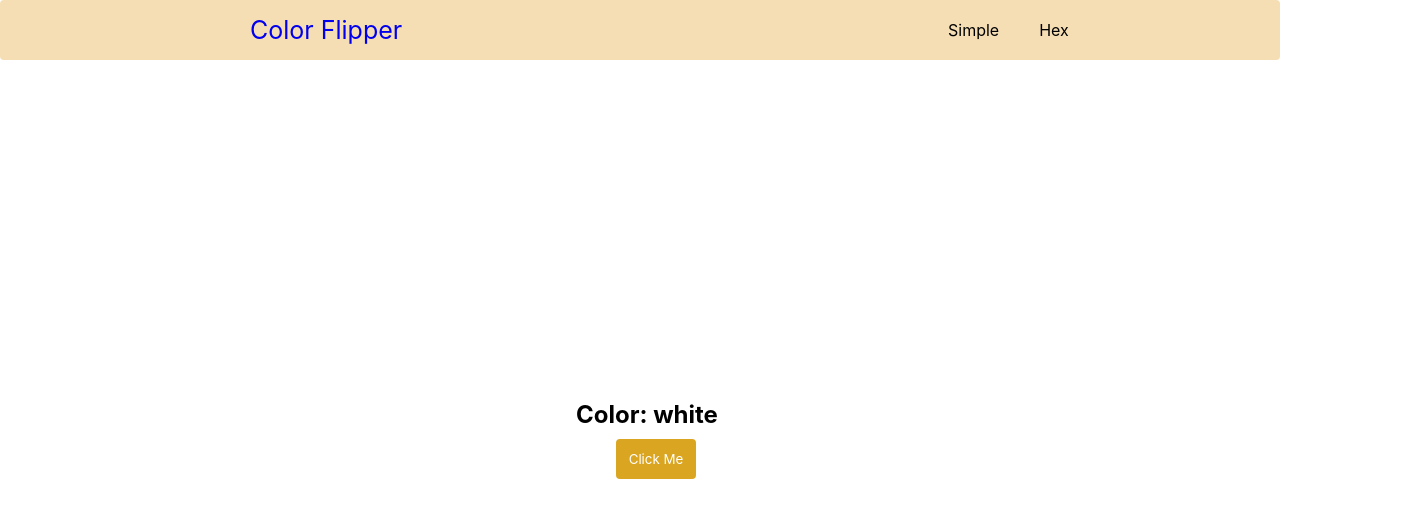
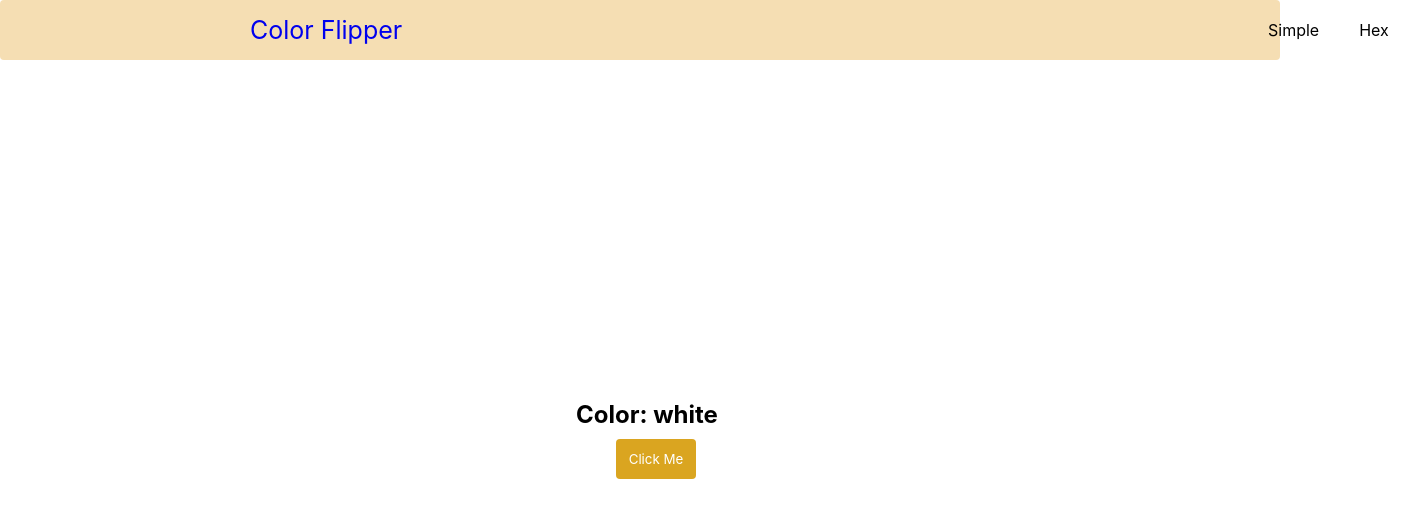
Before and after one commit to ShavB/ColorFlipper, a plain HTML site: page index.html in a window 1280 px wide. Shown: the whole page, 1409 px wide, since content can reach past the window. Drawn offline with Linux system fonts and the light colour scheme.

Commit message:
navbar update

```diff
--- a/style.css
+++ b/style.css
@@ -32,7 +32,7 @@ nav{
     list-style-type: none;
     /* padding-left: 100px ; */
     position: absolute;
-    left: 10%;
+    left: 35%;
 }
 
 .ul-link a{
```
